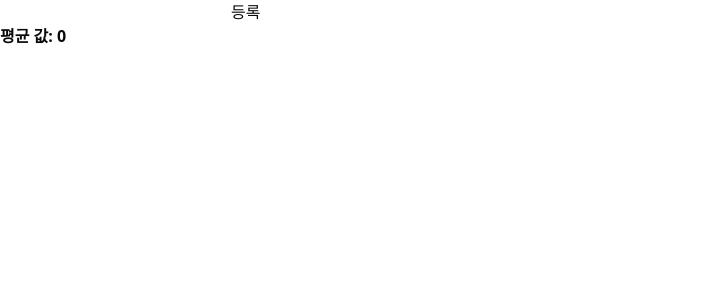
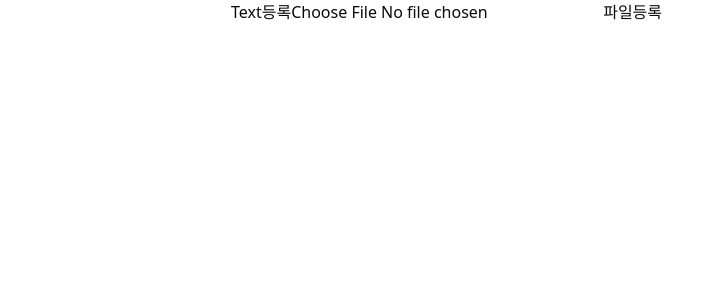
Before and after one commit to foxwood71/react-beginner, a React (Vite) app: page / in a window 1280 px wide. Shown: the top 300 px of the page, without its empty margins (0-723 px from the left). Built offline with nearby package versions, Linux system fonts and the light colour scheme.

Commit message:
chapter11_ref_20251002_22

```diff
--- a/src/App.tsx
+++ b/src/App.tsx
@@ -1,78 +1,37 @@
-// useCallback
-//    useCallback은 useMemo와 상당히 비슷한 함수입니다. 주로 랜더링 성능을 최적화해야 하는 상황에서 사용합니다.
-//    이 훅(Hook)을 사용하면 만들어 놓았던 함수를 재 사용할 수 있습니다.
-//
-//    useCallback의 첫 번째 파라미터에는 생성하고 싶은 함수를 넣고;
-//    useCallback의 두 번째 파라미터에는 배열을 넣으면 됩니다, 이 배열에는 어떤 값이 바뀌었을 때,
-//                  함수를 새로 생성해야 하는지 명시해야 합니다.
-//
-//    onChange처럼 비어 있는 배열을 넣게 되면 컴포넌트가 랜더링 될 때, 만들었던 함수를 계속해서 재사용하게 되면
-//    onInsert처럼 배열 안에 number와 list를 넣게 되면, 인풋 내용이 바뀌거나 새로운 항목이 추가 되었을때
-//                  새로 만들어진 함수를 사용하게 됩니다.
-//
+//  useRef
+//  useRef Hook은 함수 컴포넌트에서 ref라는 속성을 쉽게 사용할 수 있도록 도와주는 도구입니다.
+//  React의 useRef는 컴포넌트 내에서 변화기 않는 값을 유지하거나 DOM요소에 직접 접근할 때 사용하는 Hook 입니다.
+//  다른 React의 Hook과는 목적이 다릅니다.
 
-import React, { useMemo, useState, useCallback } from "react";
+//  useRef는 값을 저장하거나 DOM에 접근하기 위해 사용하는 객체(참조값)을 생성하는 Hook입니다.
+//  지정된 값은 컴포넌트가 리렌더링되어도 유지되며, 값이 바뀌어도 리렌더링을 일으키지 않습니다.
 
-const getAverage = (numbers: number[]) => {
-  console.log("평균값을 계산 중입니다.");
-  if (numbers.length === 0) return 0;
-  const sum = numbers.reduce((acc, cur) => acc + cur);
-  return sum / numbers.length;
-};
+// ref속성은 JSX, TSX에서 요소나 컴포넌트에 참조를 연결하는 역활
+// App 컴포넌트에서 등록 버튼을 눌렀을 때, 포커스가 인풋 태그 쪽으로 넘어가도록 코드를 작성해 보도록 하겠습니다.
+
+import { useRef } from "react";
 
 function App() {
-  const [list, setList] = useState<number[]>([]);
-  const [number, setNumber] = useState<string>(""); // => 실제 input 태그에 입력된 숫자를 list 배열에 주입할 것이기 때문에
-  // 상태 값 이름을 number로 지정했습니다. 단, input 태그에 입려된 값이기 때문에 데이터 타입은 string 입니다.
+  const textInputRef = useRef<HTMLInputElement | null>(null);
+  const fileInputRef = useRef<HTMLInputElement | null>(null);
 
-  // const onChange = (event: React.ChangeEvent<HTMLInputElement>) => {
-  //   setNumber(event.target.value);
-  // };
+  const textHandleClick = () => {
+    //usrRef 동작
+    textInputRef.current?.focus();
+  };
 
-  const onChange = useCallback((event: React.ChangeEvent<HTMLInputElement>) => {
-    setNumber(event.target.value);
-  }, []); // 컴포넌트가 처음 랜더링 될 때만 함수를 생성한다. 함수의 입력에 변수가 존재하여 클로저가 되어도 입력을 계속 받음
-
-  const onInsert = useCallback(() => {
-    // concat: Array 인스턴스의 concat 함수는 두 개 이상의 배열을 병합하는 데 사용됩니다. 이 메서드는 기존 배열을 변경하지 않고, 새 배열을 반환합니다.
-    // parseInt: 문자열 인자를 파싱하여 특정 진수(수의 진법 체계에서 기준이 되는 값)의 정수를 반환 합니다.
-    const newList = list.concat(parseInt(number));
-    setList(newList); // number []
-    setNumber(""); // number 상태 값 초기화
-  }, [number, list]);
-
-  //  useCallback은 첫 렌더링 때 한 번만 한수 onInsert를 생성합니다. ([])
-  //  onInsert 안에서 사용하는 list, number는 초기값의 복사본으로 함수 안에 "닫혀(Closed over)" 있습니다.
-  //  이후 number나 list가 변경되도, onInsert는 옛날 값을 계속 사용합니다.
-  //  이게 클로저(closure) 문제 입니다. 이유 - 감시 의존성 주입이 없는 경우 첫 랜더링에서만 생성하기에
-
-  // useMemo(calculateValue, dependencies)
-  // 평균값 계산을 list가 갱신될때마다 계산한다
-  const avarage = useMemo(() => getAverage(list), [list]);
+  const fileHandleClick = () => {
+    //usrRef 동작
+    fileInputRef.current?.click();
+  };
 
   return (
     <div>
-      <input type="text" value={number} onChange={onChange} />
-      <button onClick={onInsert}>등록</button>
-      <ul>
-        {list.map((item: number, index: number) => {
-          return <li key={index}>{item}</li>;
-        })}
-      </ul>
-      {/* input tag의 입력값이 변화되면서 한글자 한글자 입력되면 number useState 갱신되어 재랜더링시 getAverage 함수를 매번 1회(*2 stric mode) 실행 실행한다
-          그리고 등록을 Click시 list useState와 number useState가 갱신되어 2회(*2 stric mode) getAverage 함수를 실행한다
-          * StricMode : <StrictMode>와 </StrictMode> 사이에 react 컴포넌트를 작성하면, 개발환경에서만 오류 검사하기 위해 렌더링 단계에서 의도적으로 함수를 두 번 호출한다고 한다.
-      */}
-      {/* <div>
-        <b>{getAverage(list)}</b>
-      </div> */}
-      {/* useMemo를 사용하여 input tag의 입력값이 변경되도 avarage useMemo는 데이터가 갱신되지 않고,
-          등록을 Click시 list useState로 list를 갱신시만 useMemo에서만 Average 함수를 1회(*2 stric mode) 실행한다
-       * StricMode : <StrictMode>와 </StrictMode> 사이에 react 컴포넌트를 작성하면, 개발환경에서만 오류 검사하기 위해 렌더링 단계에서 의도적으로 함수를 두 번 호출한다고 한다.
-       */}
-      <div>
-        <b>평균 값: {avarage}</b>
-      </div>
+      <input id="text" type="text" ref={textInputRef} />
+      <button onClick={textHandleClick}>Text등록</button>
+
+      <input id="file" type="file" ref={fileInputRef} />
+      <button onClick={fileHandleClick}>파일등록</button>
     </div>
   );
 }
```
